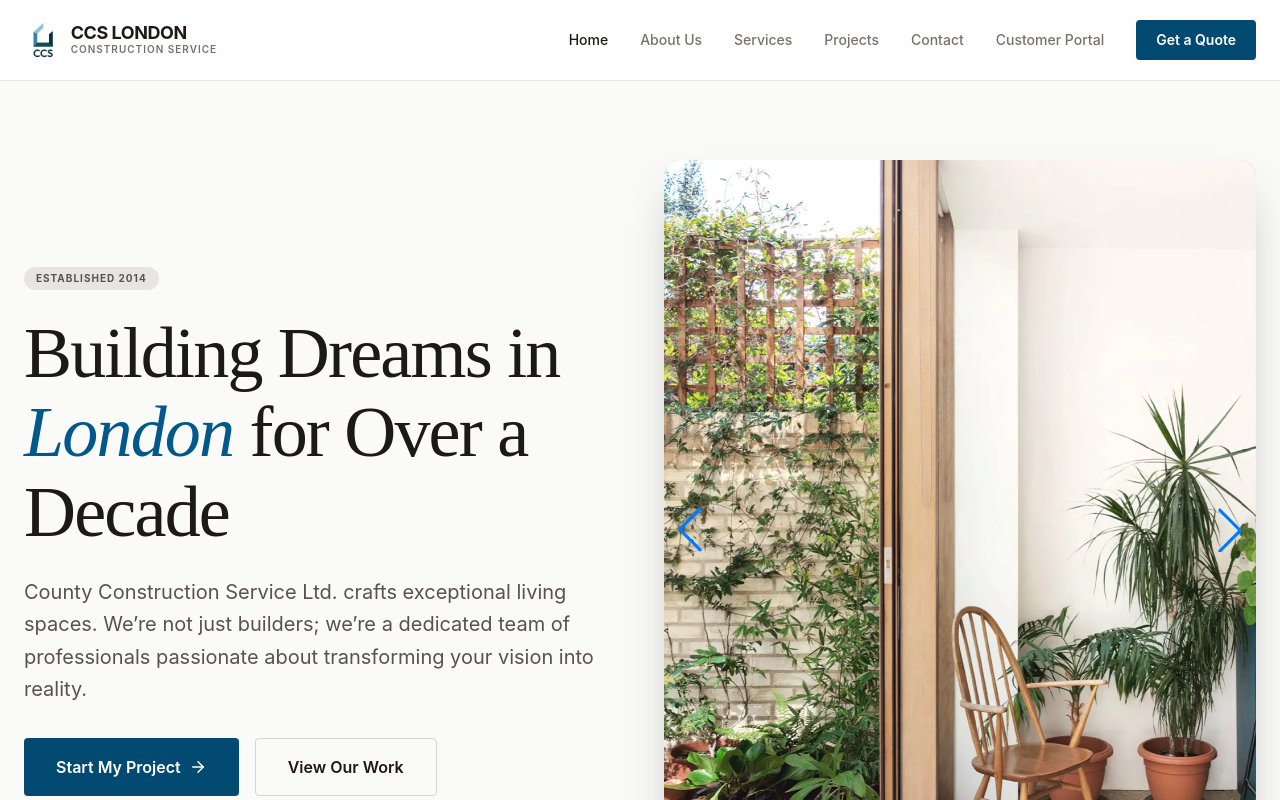
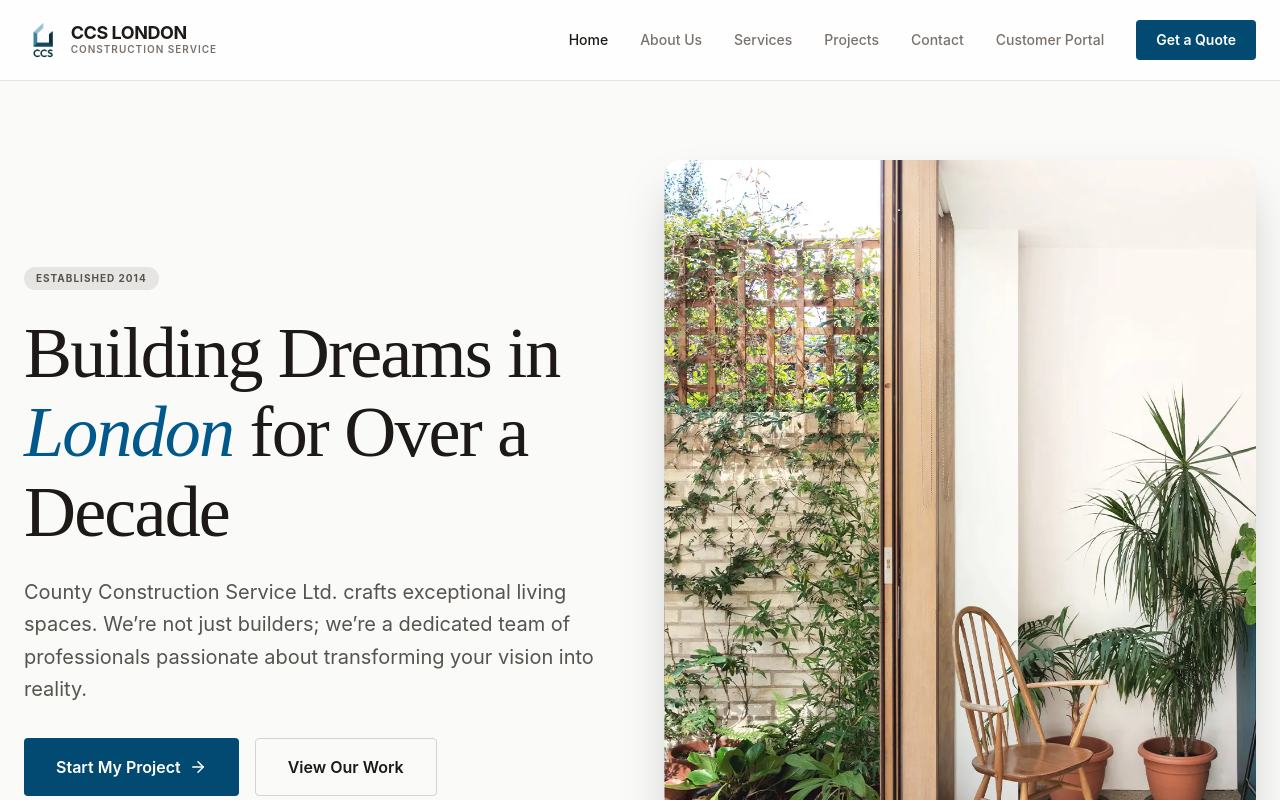
Before and after one commit to SapezB/CCS-Website, a React (Vite) app: page / in a window 1280 px wide. Shown: the top 800 px of the page. Built offline with nearby package versions, Linux system fonts and the light colour scheme; a web font is replaced by a local one.

Commit message:
Wokring slider (replaced swiper for embla in home)

```diff
--- a/package.json
+++ b/package.json
@@ -17,6 +17,9 @@
     "@vitejs/plugin-react": "^5.0.4",
     "better-sqlite3": "^12.4.1",
     "dotenv": "^17.2.3",
+    "embla-carousel": "^8.6.0",
+    "embla-carousel-autoplay": "^8.6.0",
+    "embla-carousel-react": "^8.6.0",
     "express": "^4.21.2",
     "lucide-react": "^0.546.0",
     "motion": "^12.23.24",
@@ -24,7 +27,6 @@
     "react-dom": "^19.0.0",
     "react-router": "^7.13.1",
     "react-router-dom": "^7.13.1",
-    "swiper": "^12.1.2",
     "vite": "^6.2.0"
   },
   "devDependencies": {
--- a/src/components/Layout.tsx
+++ b/src/components/Layout.tsx
@@ -114,7 +114,7 @@ export const Navbar = () => {
               <Link
                 to="/contact"
                 onClick={() => setIsOpen(false)}
-                className="bg-stone-900 text-white px-5 py-3 rounded font-semibold mt-2 text-center"
+                className="bg-sky-900 text-white px-5 py-3 rounded font-semibold mt-2 text-center"
               >
                 Get a Quote
               </Link>
--- a/src/index.css
+++ b/src/index.css
@@ -7,6 +7,11 @@
 }
 
 @layer base {
+  /* prevent any element from causing horizontal scroll on narrow viewports */
+  html, body {
+    @apply overflow-x-hidden;
+  }
+
   body {
     @apply font-sans text-stone-900 bg-stone-50 antialiased;
   }
@@ -16,6 +21,20 @@
   @apply bg-white/80 backdrop-blur-md border-b border-stone-200;
 }
 
+/* Embla Carousel styles */
+.embla {
+  @apply overflow-hidden;
+}
+
+.embla__container {
+  @apply flex select-none;
+}
+
+.embla__slide {
+  @apply flex-[0_0_100%] min-w-full;
+}
+
+
 .section-padding {
   @apply py-20 px-6 md:px-12 lg:px-24;
 }
--- a/src/pages/Home.tsx
+++ b/src/pages/Home.tsx
@@ -10,12 +10,8 @@ import {
   Search,
 } from "lucide-react";
 import { Link } from "react-router-dom";
-import { Swiper, SwiperSlide } from "swiper/react";
-import { Autoplay, EffectFade, Navigation, Pagination } from "swiper/modules";
-import "swiper/css";
-import "swiper/css/effect-fade";
-import "swiper/css/navigation";
-import "swiper/css/pagination";
+import useEmblaCarousel from "embla-carousel-react";
+import Autoplay from "embla-carousel-autoplay";
 
 // service preview images used only on the home page:
 import extensionsImg from "../images/services/extensions.jpg";
@@ -34,6 +30,33 @@ export const Home = () => {
       import: "default",
     },
   ) as Record<string, string>;
+
+  const imageArray = Object.values(homeImages);
+  console.log("home images:", imageArray.length);
+  const [emblaRef, emblaApi] = useEmblaCarousel(
+    { loop: true, align: "center" },
+    [Autoplay({ delay: 5000, stopOnInteraction: false })],
+  );
+  const [selectedIndex, setSelectedIndex] = React.useState(0);
+
+  React.useEffect(() => {
+    if (!emblaApi) return;
+
+    const handleSelect = () => {
+      // use the correct method name from Embla API
+      const idx = emblaApi.selectedScrollSnap();
+      if (idx !== undefined) {
+        setSelectedIndex(idx % imageArray.length);
+      }
+    };
+
+    emblaApi.on("select", handleSelect);
+    handleSelect();
+
+    return () => {
+      emblaApi.off("select", handleSelect);
+    };
+  }, [emblaApi, imageArray.length]);
   return (
     <>
       {/* Hero Section */}
@@ -79,27 +102,41 @@ export const Home = () => {
             transition={{ duration: 0.8, delay: 0.2 }}
             className="relative"
           >
+            {/* Embla Carousel */}
             <div className="aspect-[4/5] rounded-2xl overflow-hidden shadow-2xl bg-stone-100">
-              <Swiper
-                modules={[Autoplay, EffectFade, Navigation, Pagination]}
-                effect="fade"
-                autoplay={{ delay: 5000, disableOnInteraction: false }}
-                loop={true}
-                navigation={true}
-                pagination={{ clickable: true }}
-                className="w-full h-full hero-swiper"
+              <div className="embla h-full" ref={emblaRef}>
+                <div className="embla__container h-full flex">
+                  {imageArray.map((src, index) => (
+                    <div
+                      key={index}
+                      className="embla__slide flex-[0_0_100%] h-full min-w-0"
                     >
-                {Object.values(homeImages).map((src, index) => (
-                  <SwiperSlide key={index}>
                       <img
                         src={src}
                         alt={`Construction Excellence ${index + 1}`}
                         className="w-full h-full object-cover"
                         referrerPolicy="no-referrer"
                       />
-                  </SwiperSlide>
+                    </div>
                   ))}
-              </Swiper>
+                </div>
+              </div>
+
+              {/* Pagination dots */}
+              <div className="absolute bottom-4 left-1/2 transform -translate-x-1/2 flex gap-2">
+                {imageArray.map((_, index) => (
+                  <button
+                    key={index}
+                    onClick={() => emblaApi?.scrollTo(index)}
+                    className={`w-2 h-2 rounded-full transition-all ${
+                      index === selectedIndex
+                        ? "bg-white w-8"
+                        : "bg-white/50 hover:bg-white/75"
+                    }`}
+                    aria-label={`Go to slide ${index + 1}`}
+                  />
+                ))}
+              </div>
             </div>
             <div className="absolute -bottom-6 -left-6 bg-white p-6 rounded-xl shadow-xl hidden md:block border border-stone-100 z-10">
               <div className="flex items-center gap-4">
```
Also changed, not shown: 1 other file (tests, documents, lock files or other folders). Lines whose indentation alone changed are shown as unchanged.
